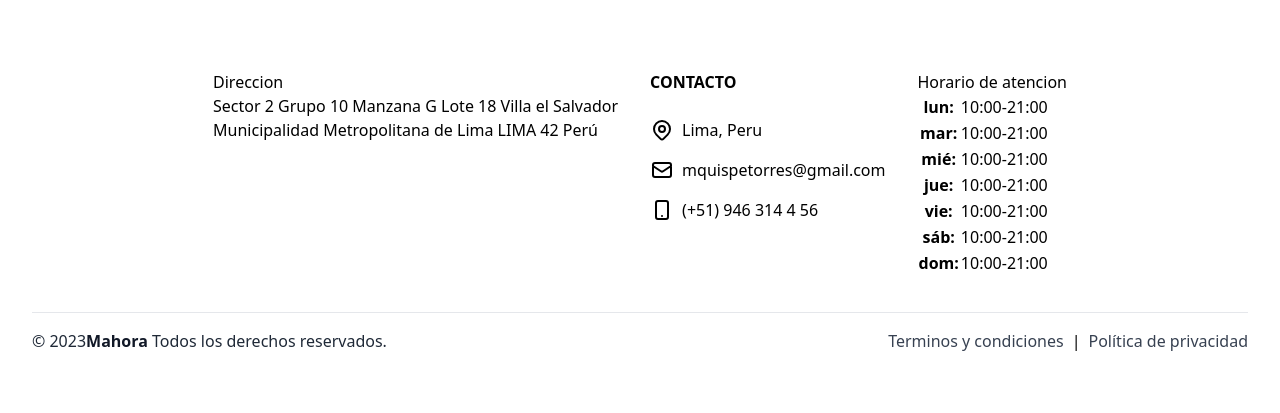
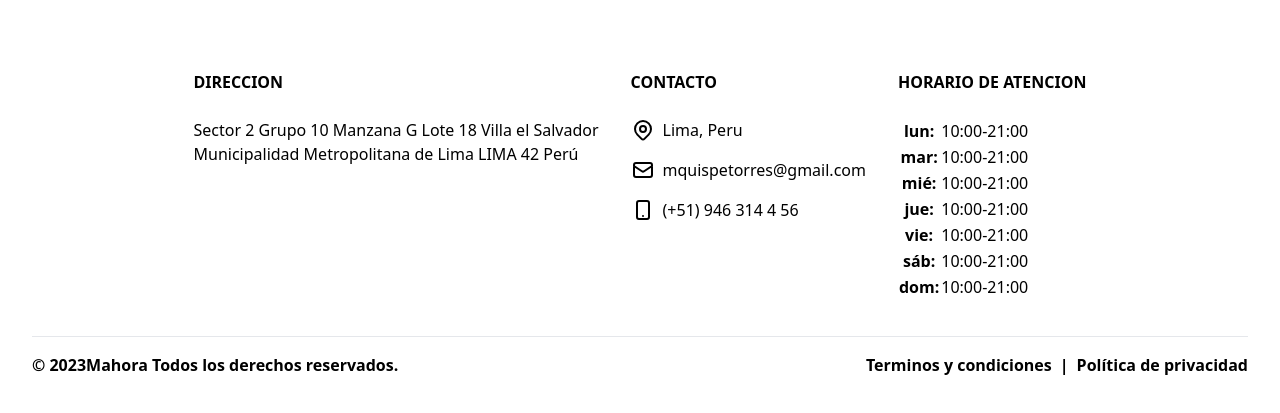
Before and after one commit to InsanoWA/Tienda-Mahora, a React (Vite) app: page / in a window 1280 px wide. Shown: the part 4591-5004 px from the top of the page. Before the commit the page ends 4976 px from the top, so only its background shows below. Built offline with nearby package versions, Linux system fonts and the light colour scheme.

Commit message:
cambiando fuentes de texto

```diff
--- a/src/components/PieDePagina/index.jsx
+++ b/src/components/PieDePagina/index.jsx
@@ -1,16 +1,16 @@
-const PieDePagina = () =>{
+const PieDePagina = () => {
   return (
     <div className="bg-white w-full p-8">
 
-          <div class="w-full bg-white rounded-lg p-4 flex flex-col gap-4 items-center justify-center md:justify-between">
+      <div className="w-full bg-white rounded-lg p-4 flex flex-col gap-4 items-center justify-center md:justify-between">
         <nav className="flex justify-center gap-4">
 
           <a href="#"
             className="xl:py-1 xl:px-2 rounded-lg hover:bg-gray-100 transition-colors" >
             <div>
-            <h1>Direccion</h1>
-            <p>Sector 2 Grupo 10 Manzana G Lote 18 Villa el Salvador
-            <br/>
+              <h1 className="font-bold mb-6 uppercase text-black   ">Direccion</h1>
+              <p className="text-md not-italic text-black "  >Sector 2 Grupo 10 Manzana G Lote 18 Villa el Salvador
+                <br />
                 Municipalidad Metropolitana de Lima LIMA 42 Perú</p>
             </div>
           </a>
@@ -81,7 +81,7 @@ const PieDePagina = () =>{
           <a href="#"
             className="xl:py-1 xl:px-2 rounded-lg hover:bg-gray-100 transition-colors" >
             <div>
-         <h3 className=" text-black">Horario de atencion</h3>
+              <h3 className="font-bold mb-6 uppercase text-black ">Horario de atencion</h3>
               <div>
                 <table>
                   <tbody>
@@ -123,22 +123,22 @@ const PieDePagina = () =>{
       </div>
       <hr className="my-4" />
       <div className="flex flex-col xl:flex-row gap-4 items-center justify-between">
-      <p className="text-gray-800 text-center md:text-left">
+        <p className="  text-black font-bold mb-6 text-center md:text-left">
           &copy; 2023
-        <span className="text-gray-900 font-bold">Mahora</span> Todos
+          <span className=" text-black">Mahora</span> Todos
           los derechos reservados.
         </p>
         <div className="flex flex-col md:flex-row items-center gap-2">
           <a
             href="#"
-          className="text-gray-700 hover:text-gray-900 transition-colors"
+            className="text-black font-bold mb-6 hover:text-gray-900 transition-colors"
           >
             Terminos y condiciones
           </a>
-        <span className="hidden md:flex">|</span>
+          <span className="hidden font-bold mb-6 md:flex">|</span>
           <a
             href="#"
-          className="text-gray-700 hover:text-gray-900 transition-colors"
+            className="text-black font-bold mb-6 hover:text-gray-900 transition-colors"
           >
             Política de privacidad
           </a>
```
Lines whose indentation alone changed are shown as unchanged.
